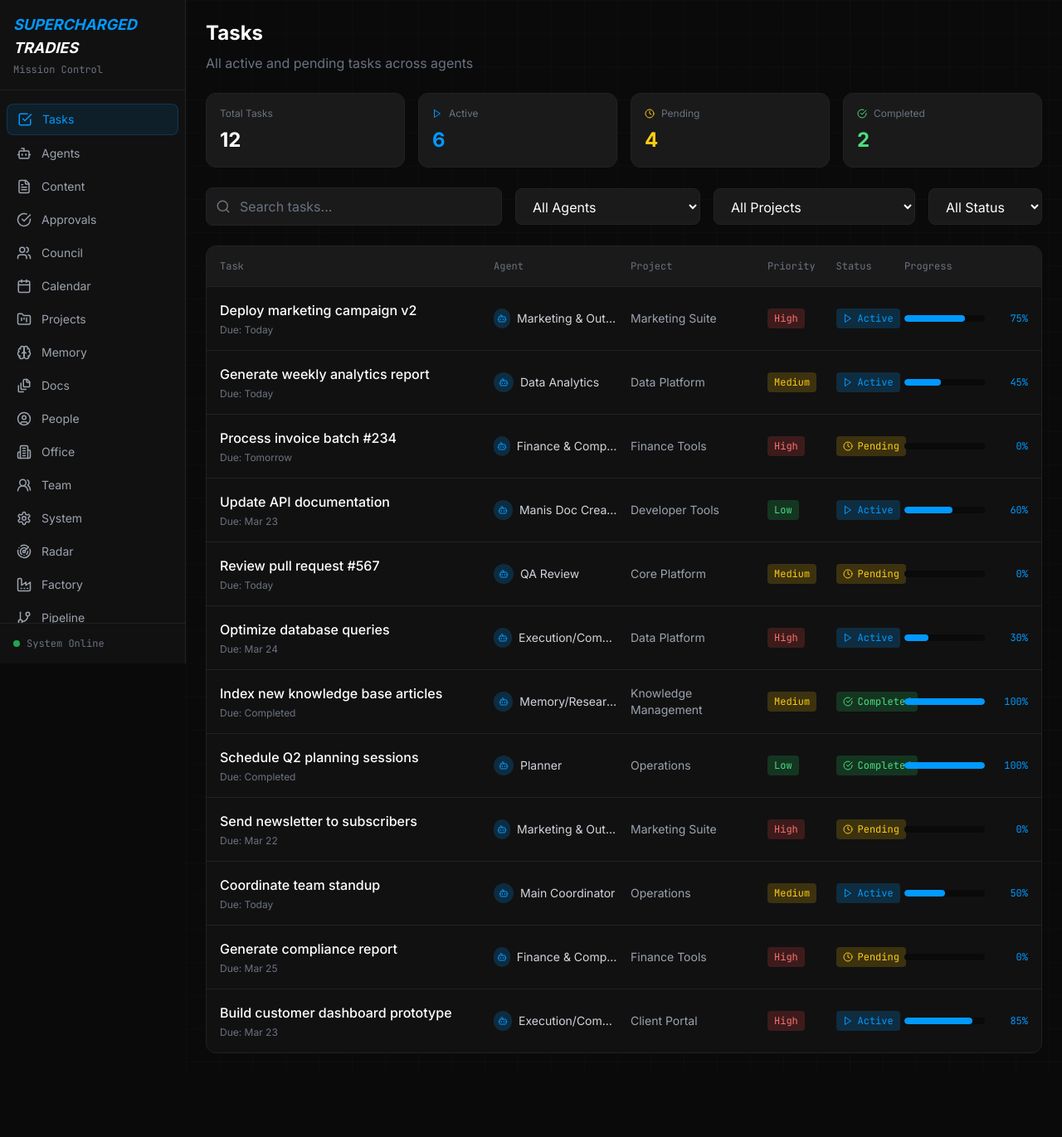
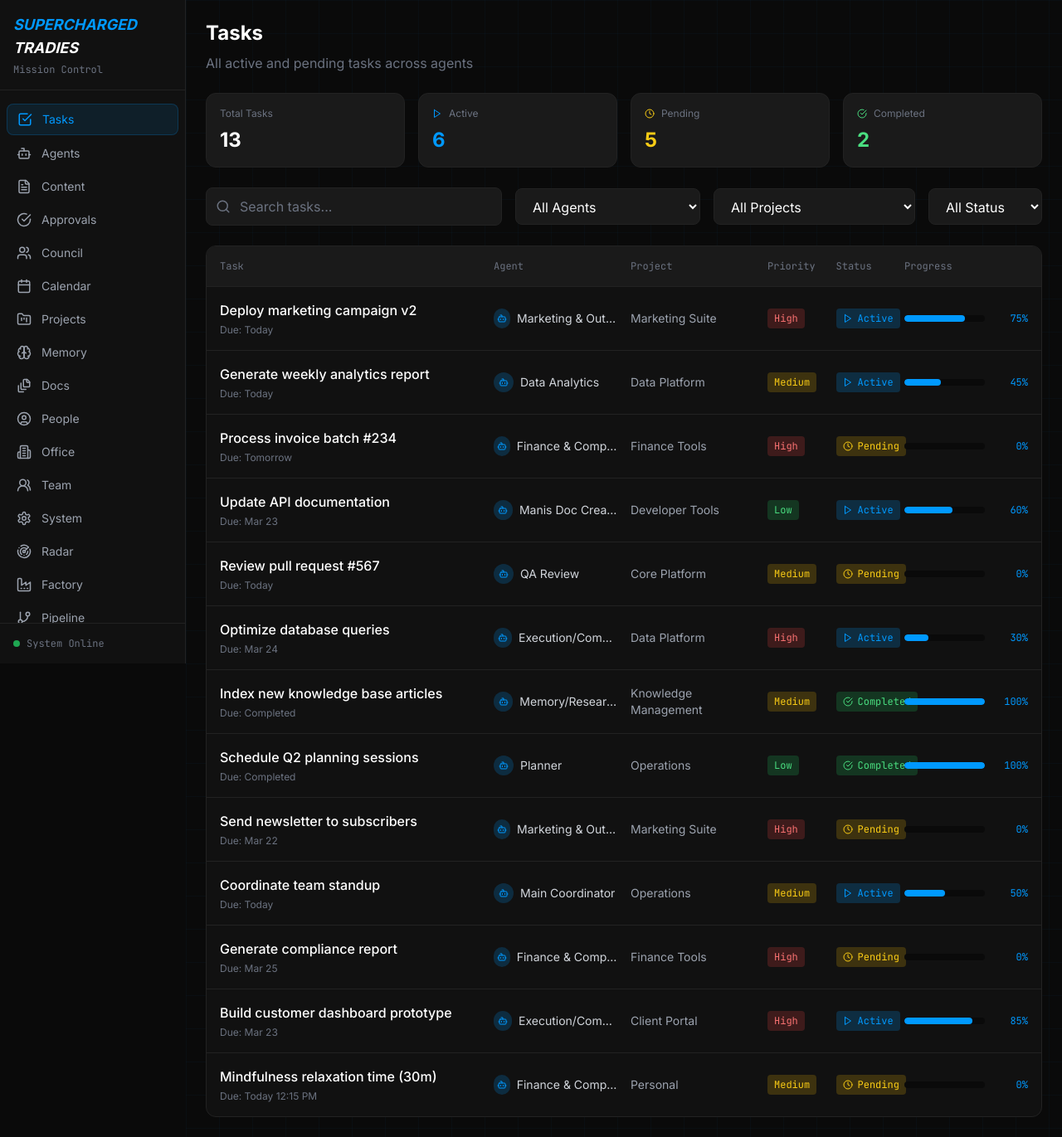
Before and after one commit to rezo-jason/openclaw-config, a Next.js app: page /tasks in a window 1280 px wide. Shown: the whole page at 83% size. Before the commit the page ends 1294 px from the top, so only its background shows below. Built offline with nearby package versions, Linux system fonts and the light colour scheme.

Commit message:
Add tasks: Mindfulness trap and client dashboard

```diff
--- a/pages/tasks.js
+++ b/pages/tasks.js
@@ -134,6 +134,17 @@ const allTasks = [
     progress: 85,
     dueDate: "Mar 23",
     createdAt: "4 days ago",
+  },
+  {
+    id: 13,
+    title: "Mindfulness relaxation time (30m)",
+    project: "Personal",
+    agent: "Finance & Compliance",
+    status: "pending",
+    priority: "medium",
+    progress: 0,
+    dueDate: "Today 12:15 PM",
+    createdAt: "Just now",
   },
 ];
 
```
